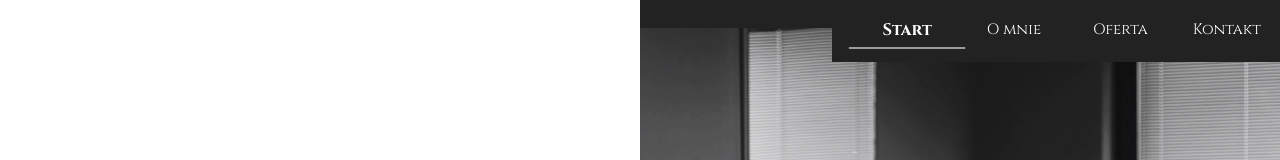
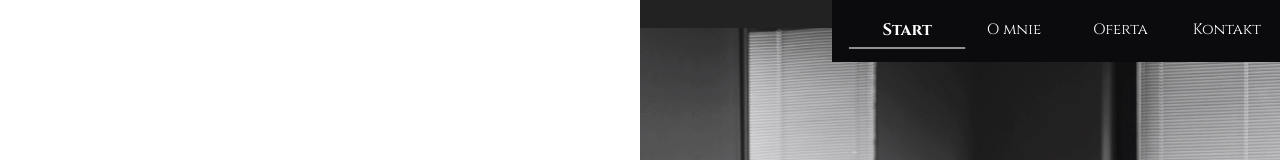
Before and after one commit to dsgnow/barberShop, a plain HTML site: page index.html in a window 1280 px wide. Shown: the top 160 px of the page. Drawn offline with nearby package versions, Linux system fonts and the light colour scheme.

Commit message:
change nav to darek black

```diff
--- a/css/styles.css
+++ b/css/styles.css
@@ -272,7 +272,7 @@ body {
     z-index: 9999;
     width: 35%;
     transition: .3s ease-in-out;
-    background-color: #222;
+    background-color: #0b0b0d;
 }
 
 .nav__list {
```
